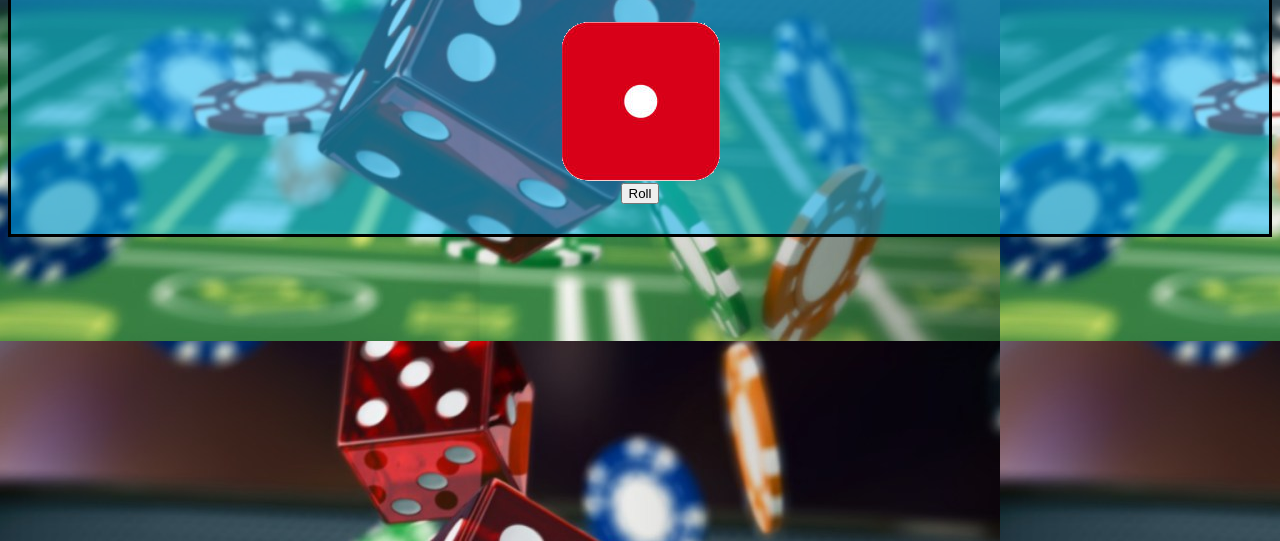
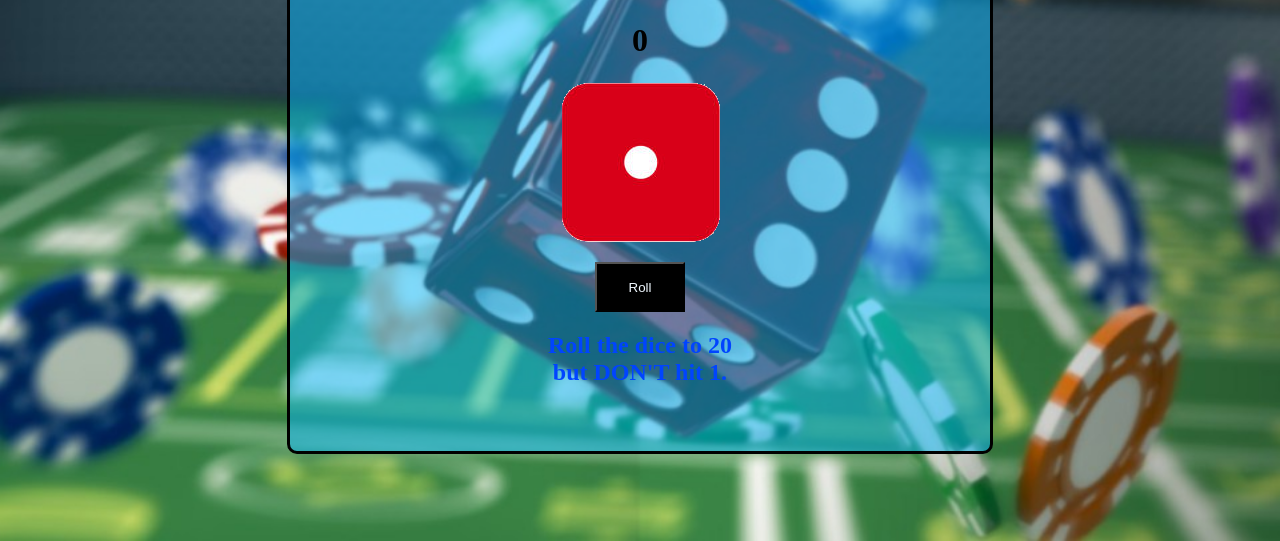
Before and after one commit to Sk-vnk/DiceGameA3, a plain HTML site: page index.html in a window 1280 px wide. Shown: the part 259-800 px from the top of the page. Drawn offline with Linux system fonts and the light colour scheme.

Commit message:
final update

```diff
--- a/index.html
+++ b/index.html
@@ -7,20 +7,19 @@
     <title>Dice Game</title>
 </head>
 <body>
-    <h2 id="Welcome">Welcome. Begin by rolling the dice:</h2>
+    <div class="container">
+    <div id="box">
+        <h2 id="Welcome">Welcome. Begin by rolling the dice:</h2>
     <br>
-    <div id="box">
         <h1 id="info">Player 1</h1>
         <h1 id="score">0</h1>
         <image id="image" src="./Images/Dice1.png">
-
+        <br>
         <button id="roll">Roll</button>
         <button id="playAgain">Play Again</button>
-
-
+        <h2 id="rule">Roll the dice to 20<br>but DON'T hit 1.</h2>
     </div>
-
-
+    </div>
 
 
 
--- a/style.css
+++ b/style.css
@@ -1,6 +1,7 @@
 #Welcome{
     color: rgb(14, 237, 215);
     font-weight: bolder;
+    margin: 0;
 }
 
 #box{
@@ -11,12 +12,43 @@
     border: solid 3px;
     padding: 30px;
     background-color: rgba(0, 183, 255, 0.487);
+    width: 50%;
+    height: 70%;
+    border-radius: 10px;
 }
+.container{
+    background-image: url(./Images/poker.png.png);
+    background-repeat: no-repeat;
+    background-size: cover;
+    background-color: black;
+    height: 100vh;
+    display: flex;
+    flex-direction: row;
+    align-items: center;
+    justify-content: center;
+}
+
 body{
-    background-image: url(./Images/poker.png.png);
-
+    margin: 0;
 }
 
 #playAgain{
+    width: 90px;
+    height: 50px;
     display: none;
+    color: rgb(255, 255, 0);
+    background-color: black;
 }
+
+#roll{
+    width: 90px;
+    height: 50px;
+    color: aliceblue;
+    background-color: black;
+}
+
+#rule{
+    color: rgb(0, 68, 255);
+    font-weight: bolder;
+    text-align: center;
+}
```
